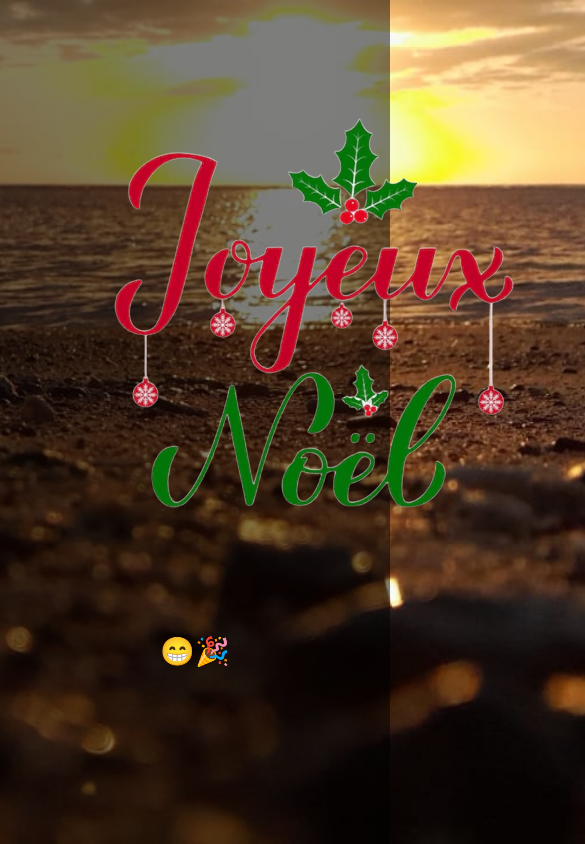
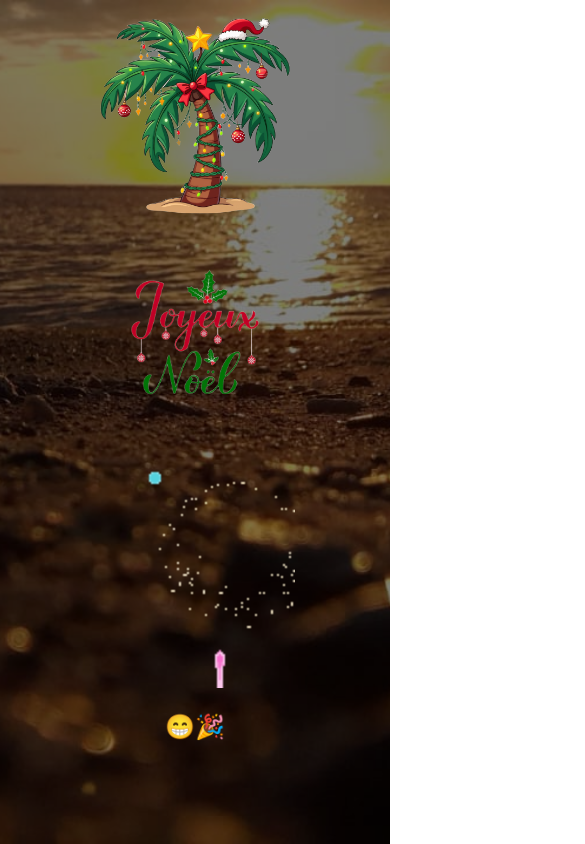
Before and after one commit to BMFA862/site_noel2025, a plain HTML site: page index.html in a window 390 px wide. Shown: the top 844 px of the page, 585 px wide, since content can reach past the window. Drawn offline with nearby package versions, Linux system fonts and the light colour scheme.

Commit message:
second commit

```diff
--- a/index.html
+++ b/index.html
@@ -15,7 +15,7 @@
             <img src="img/feux artifice.gif" alt="feux artifices" class="feux">
         </div>
         <div class="d-flex justify-content-center m-2">
-            <h1 classe="emojy">😁🎉</h1>
+            <h1 class="emojy">😁🎉</h1>
         </div>
     </div>
 </body>
--- a/style.css
+++ b/style.css
@@ -5,21 +5,10 @@ body {
     position: relative;
 }
 
-.noeltxt{
-    width: 80vh;
-}
-
-.palmier{
-    width: 40vh;
-}
-
-.feux{
-    width: 40vh;
-}
-
 .content {
     position: relative;
     z-index: 1;
+    padding: 1rem;
 }
 body::before {
     content: "";
@@ -32,3 +21,40 @@ body::before {
     z-index: 0;
     pointer-events: none;
 }
+
+.palmier,
+.noeltxt,
+.feux {
+    max-width: 100%;
+    height: auto;
+    display: block;
+}
+
+@media (max-width: 768px) {
+    .d-flex {
+        flex-direction: column !important;
+        align-items: center !important;
+    }
+    .palmier,
+    .noeltxt,
+    .feux {
+        width: 90vw;
+        max-width: 300px;
+        margin-bottom: 1rem;
+    }
+    h1.emojy {
+        font-size: 2rem;
+    }
+}
+
+@media (max-width: 480px) {
+    .palmier,
+    .noeltxt,
+    .feux {
+        width: 95vw;
+        max-width: 200px;
+    }
+    h1.emojy {
+        font-size: 1.5rem;
+    }
+}
```
